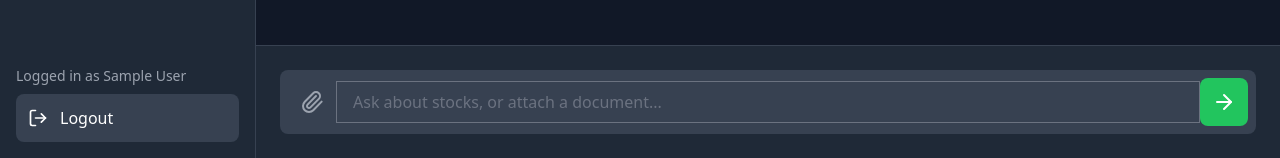
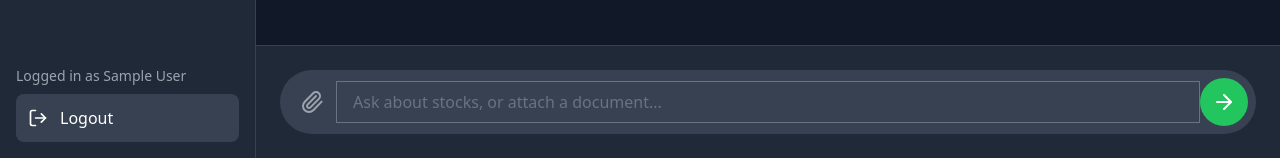
Before and after one commit to EhsaasN/FinanceGPT-frontend, a React (Vite) app in the folder client/: page /dashboard in a window 1280 px wide. Shown: the part 642-800 px from the top of the page. Built offline with nearby package versions, Linux system fonts and the light colour scheme; no server answers; sample sign-in values are in the browser's storage.

Commit message:
changed dashboard.jsx

```diff
--- a/client/src/components/dashboard.jsx
+++ b/client/src/components/dashboard.jsx
@@ -188,14 +188,16 @@ const Dashboard = ({ user, onLogout }) => {
                             <button onClick={() => setUploadedFile(null)} className="text-gray-400 hover:text-white"><XCircle size={18} /></button>
                         </div>
                     )}
-                    <div className="flex items-center bg-gray-700 rounded-lg p-2">
+                    {/* --- START: Updated Chatbox Styling --- */}
+                    <div className="flex items-center bg-gray-700 rounded-full p-2">
                         <input type="file" ref={fileInputRef} onChange={handleFileChange} className="hidden" />
-                        <button onClick={() => fileInputRef.current.click()} className="p-3 text-gray-400 hover:text-white transition-colors"><Paperclip /></button>
+                        <button onClick={() => fileInputRef.current.click()} className="p-3 text-gray-400 hover:text-white transition-colors rounded-full"><Paperclip /></button>
                         <textarea value={input} onChange={(e) => setInput(e.target.value)} onKeyPress={(e) => {if (e.key === 'Enter' && !e.shiftKey) { e.preventDefault(); handleSend(); }}} rows="1" className="flex-1 bg-transparent outline-none px-4 text-white resize-none" placeholder="Ask about stocks, or attach a document..." />
-                        <button onClick={handleSend} disabled={isLoading} className="bg-green-500 hover:bg-green-600 text-white font-semibold p-3 rounded-lg transition-colors disabled:bg-gray-500 disabled:cursor-not-allowed">
+                        <button onClick={handleSend} disabled={isLoading} className="bg-green-500 hover:bg-green-600 text-white font-semibold p-3 rounded-full transition-colors disabled:bg-gray-500 disabled:cursor-not-allowed">
                             <ArrowRight className="h-6 w-6" />
                         </button>
                     </div>
+                    {/* --- END: Updated Chatbox Styling --- */}
                 </div>
             </main>
         </div>
```
